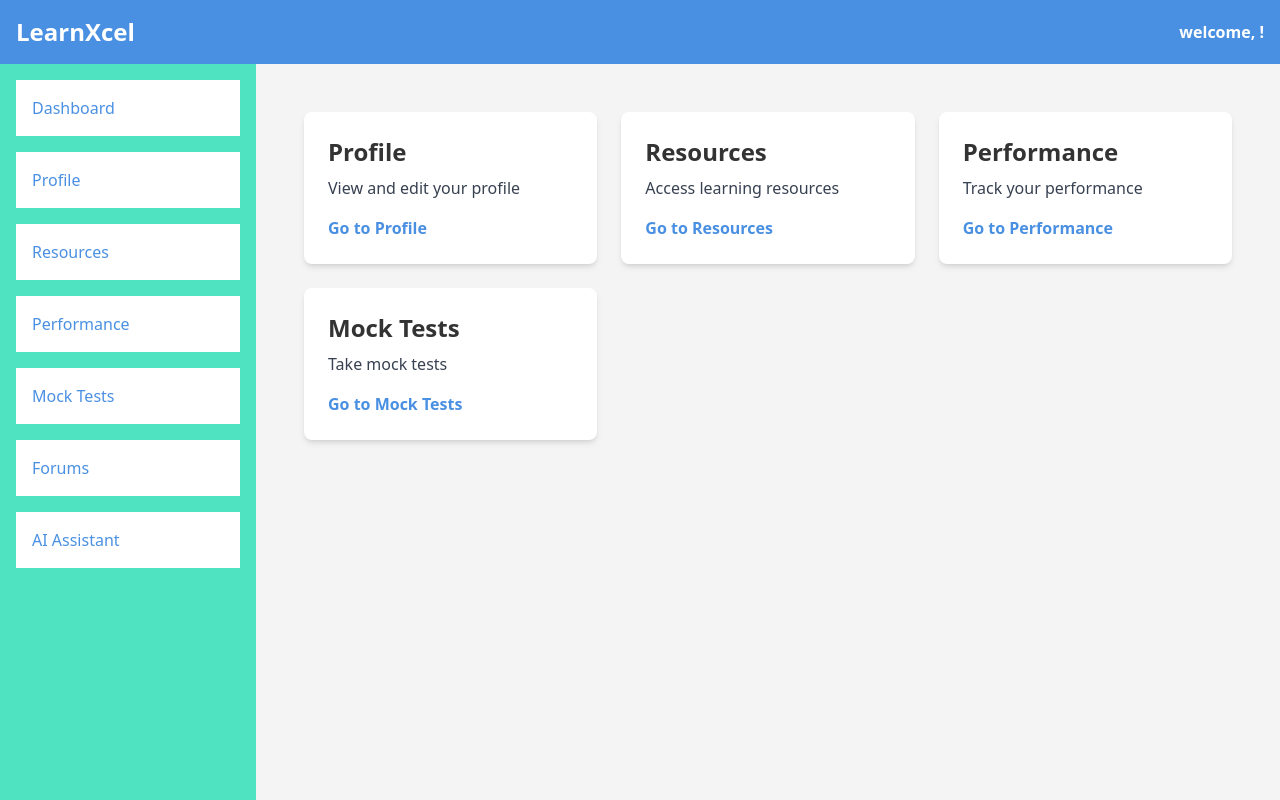
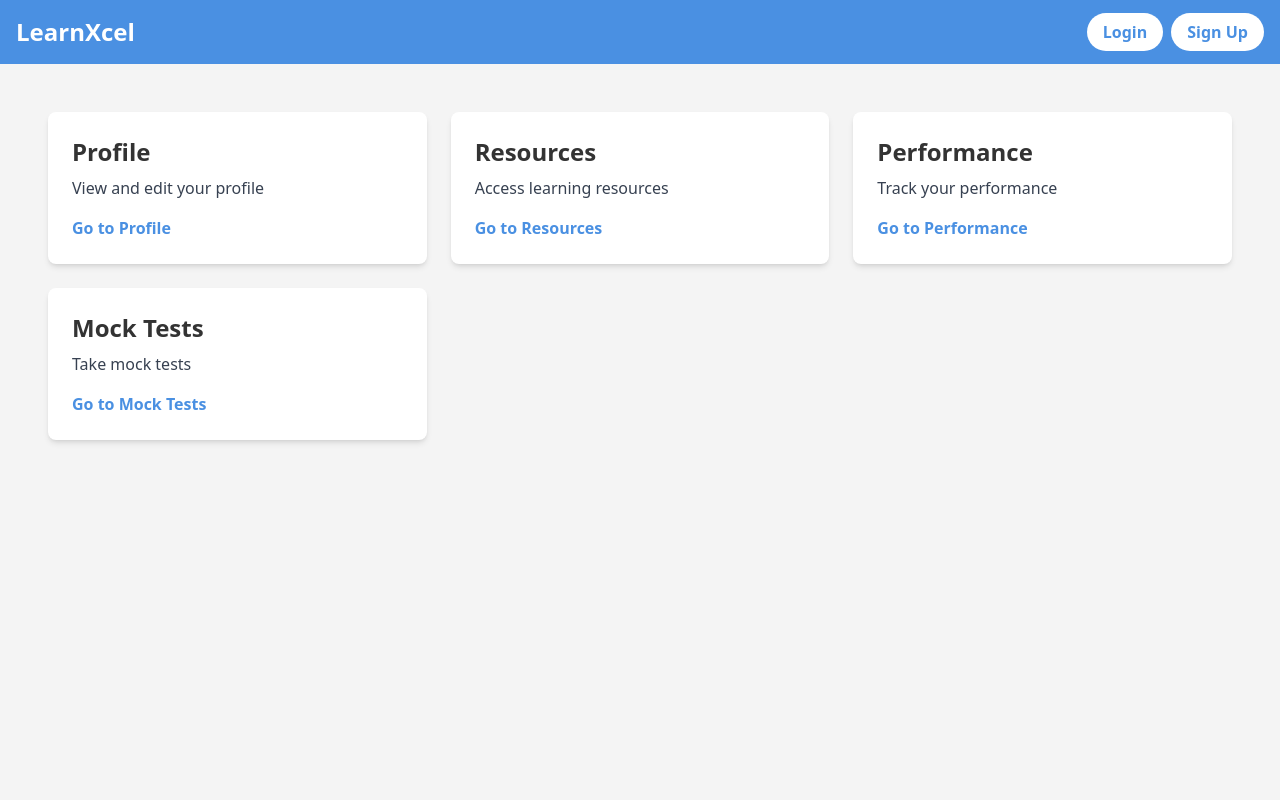
Before and after one commit to as-ga/hacksprint, a Next.js app: page / in a window 1280 px wide. Shown: the top 800 px of the page. Built offline with nearby package versions, Linux system fonts and the light colour scheme; no server answers.

Commit message:
fixed header ui error

```diff
--- a/components/header/index.jsx
+++ b/components/header/index.jsx
@@ -4,7 +4,7 @@ import { useSession } from "next-auth/react";
 
 const Header = ({ children }) => {
   const session = useSession();
-  const user = session?.data?.user || {};
+  const user = session?.data?.user;
 
   return (
     <>
```
